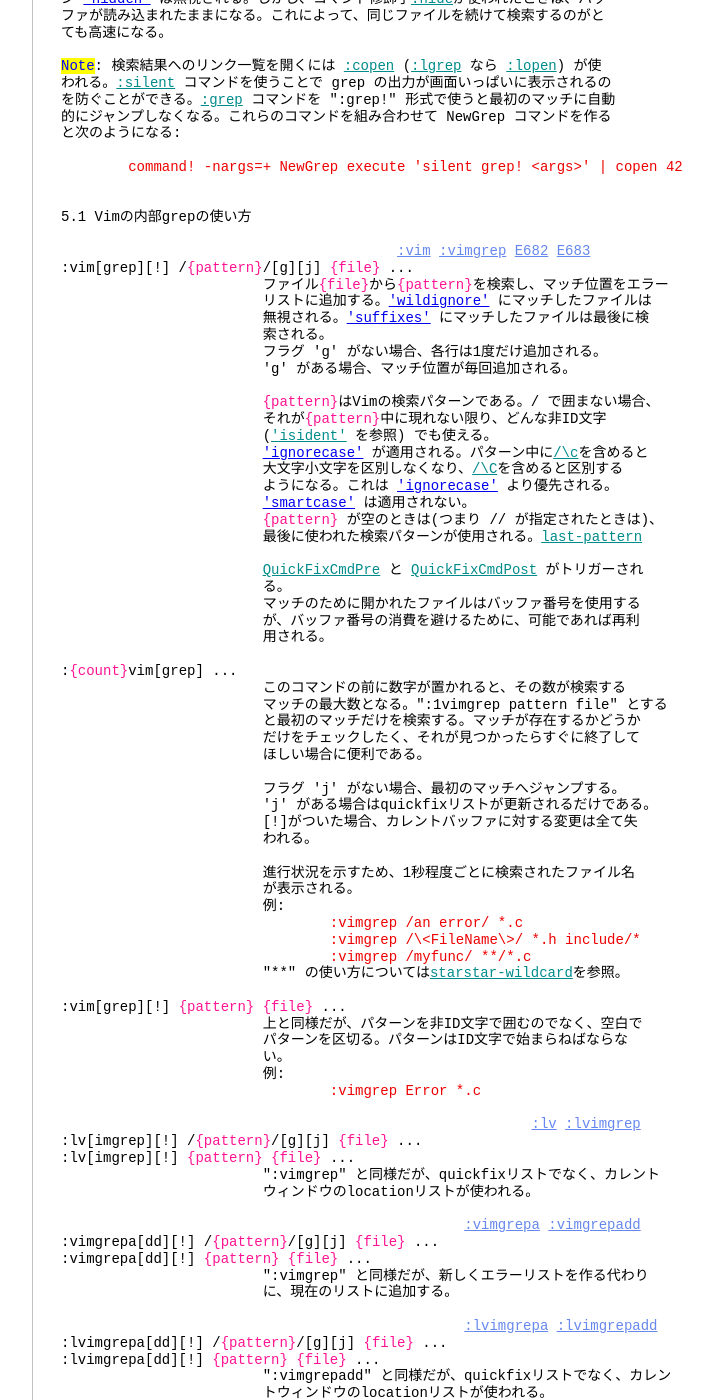
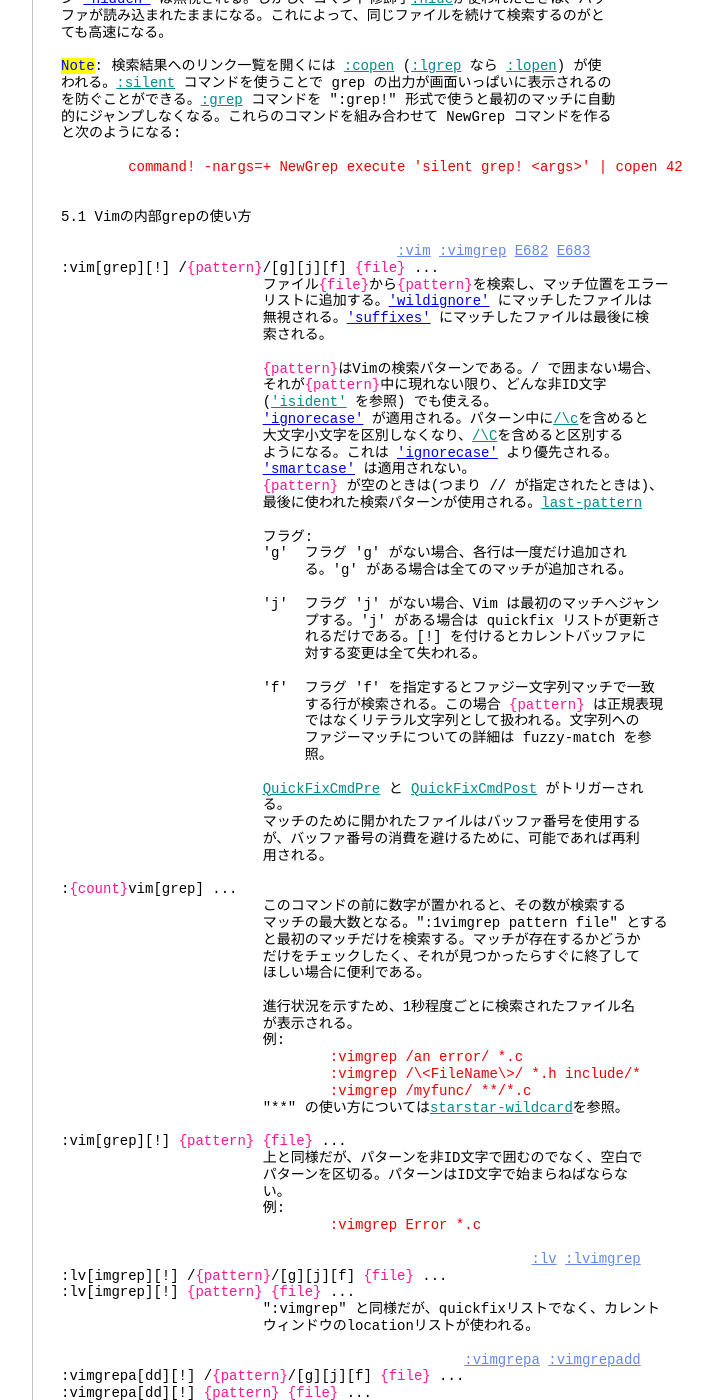
Before and after one commit to vim-jp/vimdoc-ja, a Jekyll site: the page built from quickfix.html, in a window 1280 px wide and 1400 px high, scrolled down 15930 px. Shown: the whole window, without its empty margins (340-1053 px from the left). Built offline with Jekyll 4.4.1, drawn with Linux system fonts in a browser that asks for light colours; nearby versions of some CDN libraries; comment, search, counter and statistics services are not loaded; some of the changed text lies outside the part shown.

Commit message:
Generated by GitHub workflow 1318974522
https://github.com/vim-jp/vimdoc-ja-working/actions/runs/1318974522

```diff
--- a/quickfix.html
+++ b/quickfix.html
@@ -3,7 +3,7 @@ layout: vimdoc
 helpname: 'quickfix'
 ---
 <div id='vimCodeElement'>
-<a class="Constant" href="quickfix.html" name="quickfix.txt">quickfix.txt</a>&nbsp;&nbsp;For&nbsp;<span class="Identifier">Vim バージョン 8.2.</span>&nbsp;&nbsp;Last change: 2021 Feb 05<br>
+<a class="Constant" href="quickfix.html" name="quickfix.txt">quickfix.txt</a>&nbsp;&nbsp;For&nbsp;<span class="Identifier">Vim バージョン 8.2.</span>&nbsp;&nbsp;Last change: 2021 May 22<br>
 <br>
 <br>
 &nbsp;&nbsp;&nbsp;&nbsp;&nbsp;&nbsp;&nbsp;&nbsp;&nbsp;&nbsp;&nbsp;&nbsp;&nbsp;&nbsp;&nbsp;&nbsp;<span class="Identifier">VIMリファレンスマニュアル&nbsp;&nbsp;&nbsp;&nbsp;by Bram Moolenaar</span><br>
@@ -954,13 +954,11 @@ Vimにはパターンを検索する方法が2つある: 内部grepと外部grep
 5.1 Vimの内部grepの使い方<br>
 <br>
 &nbsp;&nbsp;&nbsp;&nbsp;&nbsp;&nbsp;&nbsp;&nbsp;&nbsp;&nbsp;&nbsp;&nbsp;&nbsp;&nbsp;&nbsp;&nbsp;&nbsp;&nbsp;&nbsp;&nbsp;&nbsp;&nbsp;&nbsp;&nbsp;&nbsp;&nbsp;&nbsp;&nbsp;&nbsp;&nbsp;&nbsp;&nbsp;&nbsp;&nbsp;&nbsp;&nbsp;&nbsp;&nbsp;&nbsp;&nbsp;<a class="Constant" href="quickfix.html#:vim" name=":vim">:vim</a>&nbsp;<a class="Constant" href="quickfix.html#:vimgrep" name=":vimgrep">:vimgrep</a>&nbsp;<a class="Constant" href="quickfix.html#E682" name="E682">E682</a>&nbsp;<a class="Constant" href="quickfix.html#E683" name="E683">E683</a><br>
-:vim[grep][!] /<span class="Special">{pattern}</span>/[g][j]&nbsp;<span class="Special">{file}</span>&nbsp;...<br>
+:vim[grep][!] /<span class="Special">{pattern}</span>/[g][j][f]&nbsp;<span class="Special">{file}</span>&nbsp;...<br>
 &nbsp;&nbsp;&nbsp;&nbsp;&nbsp;&nbsp;&nbsp;&nbsp;&nbsp;&nbsp;&nbsp;&nbsp;&nbsp;&nbsp;&nbsp;&nbsp;&nbsp;&nbsp;&nbsp;&nbsp;&nbsp;&nbsp;&nbsp;&nbsp;ファイル<span class="Special">{file}</span>から<span class="Special">{pattern}</span>を検索し、マッチ位置をエラー<br>
 &nbsp;&nbsp;&nbsp;&nbsp;&nbsp;&nbsp;&nbsp;&nbsp;&nbsp;&nbsp;&nbsp;&nbsp;&nbsp;&nbsp;&nbsp;&nbsp;&nbsp;&nbsp;&nbsp;&nbsp;&nbsp;&nbsp;&nbsp;&nbsp;リストに追加する。<a class="Type" href="options.html#'wildignore'">'wildignore'</a>&nbsp;にマッチしたファイルは<br>
 &nbsp;&nbsp;&nbsp;&nbsp;&nbsp;&nbsp;&nbsp;&nbsp;&nbsp;&nbsp;&nbsp;&nbsp;&nbsp;&nbsp;&nbsp;&nbsp;&nbsp;&nbsp;&nbsp;&nbsp;&nbsp;&nbsp;&nbsp;&nbsp;無視される。<a class="Type" href="options.html#'suffixes'">'suffixes'</a>&nbsp;にマッチしたファイルは最後に検<br>
 &nbsp;&nbsp;&nbsp;&nbsp;&nbsp;&nbsp;&nbsp;&nbsp;&nbsp;&nbsp;&nbsp;&nbsp;&nbsp;&nbsp;&nbsp;&nbsp;&nbsp;&nbsp;&nbsp;&nbsp;&nbsp;&nbsp;&nbsp;&nbsp;索される。<br>
-&nbsp;&nbsp;&nbsp;&nbsp;&nbsp;&nbsp;&nbsp;&nbsp;&nbsp;&nbsp;&nbsp;&nbsp;&nbsp;&nbsp;&nbsp;&nbsp;&nbsp;&nbsp;&nbsp;&nbsp;&nbsp;&nbsp;&nbsp;&nbsp;フラグ 'g' がない場合、各行は1度だけ追加される。<br>
-&nbsp;&nbsp;&nbsp;&nbsp;&nbsp;&nbsp;&nbsp;&nbsp;&nbsp;&nbsp;&nbsp;&nbsp;&nbsp;&nbsp;&nbsp;&nbsp;&nbsp;&nbsp;&nbsp;&nbsp;&nbsp;&nbsp;&nbsp;&nbsp;'g' がある場合、マッチ位置が毎回追加される。<br>
 <br>
 &nbsp;&nbsp;&nbsp;&nbsp;&nbsp;&nbsp;&nbsp;&nbsp;&nbsp;&nbsp;&nbsp;&nbsp;&nbsp;&nbsp;&nbsp;&nbsp;&nbsp;&nbsp;&nbsp;&nbsp;&nbsp;&nbsp;&nbsp;&nbsp;<span class="Special">{pattern}</span>はVimの検索パターンである。/ で囲まない場合、<br>
 &nbsp;&nbsp;&nbsp;&nbsp;&nbsp;&nbsp;&nbsp;&nbsp;&nbsp;&nbsp;&nbsp;&nbsp;&nbsp;&nbsp;&nbsp;&nbsp;&nbsp;&nbsp;&nbsp;&nbsp;&nbsp;&nbsp;&nbsp;&nbsp;それが<span class="Special">{pattern}</span>中に現れない限り、どんな非ID文字<br>
@@ -972,6 +970,21 @@ Vimにはパターンを検索する方法が2つある: 内部grepと外部grep
 &nbsp;&nbsp;&nbsp;&nbsp;&nbsp;&nbsp;&nbsp;&nbsp;&nbsp;&nbsp;&nbsp;&nbsp;&nbsp;&nbsp;&nbsp;&nbsp;&nbsp;&nbsp;&nbsp;&nbsp;&nbsp;&nbsp;&nbsp;&nbsp;<span class="Special">{pattern}</span>&nbsp;が空のときは(つまり // が指定されたときは)、<br>
 &nbsp;&nbsp;&nbsp;&nbsp;&nbsp;&nbsp;&nbsp;&nbsp;&nbsp;&nbsp;&nbsp;&nbsp;&nbsp;&nbsp;&nbsp;&nbsp;&nbsp;&nbsp;&nbsp;&nbsp;&nbsp;&nbsp;&nbsp;&nbsp;最後に使われた検索パターンが使用される。<a class="Identifier" href="pattern.html#last-pattern">last-pattern</a><br>
 <br>
+&nbsp;&nbsp;&nbsp;&nbsp;&nbsp;&nbsp;&nbsp;&nbsp;&nbsp;&nbsp;&nbsp;&nbsp;&nbsp;&nbsp;&nbsp;&nbsp;&nbsp;&nbsp;&nbsp;&nbsp;&nbsp;&nbsp;&nbsp;&nbsp;フラグ:<br>
+&nbsp;&nbsp;&nbsp;&nbsp;&nbsp;&nbsp;&nbsp;&nbsp;&nbsp;&nbsp;&nbsp;&nbsp;&nbsp;&nbsp;&nbsp;&nbsp;&nbsp;&nbsp;&nbsp;&nbsp;&nbsp;&nbsp;&nbsp;&nbsp;'g'&nbsp;&nbsp;フラグ 'g' がない場合、各行は一度だけ追加され<br>
+&nbsp;&nbsp;&nbsp;&nbsp;&nbsp;&nbsp;&nbsp;&nbsp;&nbsp;&nbsp;&nbsp;&nbsp;&nbsp;&nbsp;&nbsp;&nbsp;&nbsp;&nbsp;&nbsp;&nbsp;&nbsp;&nbsp;&nbsp;&nbsp;&nbsp;&nbsp;&nbsp;&nbsp; る。'g' がある場合は全てのマッチが追加される。<br>
+<br>
+&nbsp;&nbsp;&nbsp;&nbsp;&nbsp;&nbsp;&nbsp;&nbsp;&nbsp;&nbsp;&nbsp;&nbsp;&nbsp;&nbsp;&nbsp;&nbsp;&nbsp;&nbsp;&nbsp;&nbsp;&nbsp;&nbsp;&nbsp;&nbsp;'j'&nbsp;&nbsp;フラグ 'j' がない場合、Vim は最初のマッチへジャン<br>
+&nbsp;&nbsp;&nbsp;&nbsp;&nbsp;&nbsp;&nbsp;&nbsp;&nbsp;&nbsp;&nbsp;&nbsp;&nbsp;&nbsp;&nbsp;&nbsp;&nbsp;&nbsp;&nbsp;&nbsp;&nbsp;&nbsp;&nbsp;&nbsp;&nbsp;&nbsp;&nbsp;&nbsp; プする。'j' がある場合は quickfix リストが更新さ<br>
+&nbsp;&nbsp;&nbsp;&nbsp;&nbsp;&nbsp;&nbsp;&nbsp;&nbsp;&nbsp;&nbsp;&nbsp;&nbsp;&nbsp;&nbsp;&nbsp;&nbsp;&nbsp;&nbsp;&nbsp;&nbsp;&nbsp;&nbsp;&nbsp;&nbsp;&nbsp;&nbsp;&nbsp; れるだけである。[!] を付けるとカレントバッファに<br>
+&nbsp;&nbsp;&nbsp;&nbsp;&nbsp;&nbsp;&nbsp;&nbsp;&nbsp;&nbsp;&nbsp;&nbsp;&nbsp;&nbsp;&nbsp;&nbsp;&nbsp;&nbsp;&nbsp;&nbsp;&nbsp;&nbsp;&nbsp;&nbsp;&nbsp;&nbsp;&nbsp;&nbsp; 対する変更は全て失われる。<br>
+<br>
+&nbsp;&nbsp;&nbsp;&nbsp;&nbsp;&nbsp;&nbsp;&nbsp;&nbsp;&nbsp;&nbsp;&nbsp;&nbsp;&nbsp;&nbsp;&nbsp;&nbsp;&nbsp;&nbsp;&nbsp;&nbsp;&nbsp;&nbsp;&nbsp;'f'&nbsp;&nbsp;フラグ 'f' を指定するとファジー文字列マッチで一致<br>
+&nbsp;&nbsp;&nbsp;&nbsp;&nbsp;&nbsp;&nbsp;&nbsp;&nbsp;&nbsp;&nbsp;&nbsp;&nbsp;&nbsp;&nbsp;&nbsp;&nbsp;&nbsp;&nbsp;&nbsp;&nbsp;&nbsp;&nbsp;&nbsp;&nbsp;&nbsp;&nbsp;&nbsp; する行が検索される。この場合&nbsp;<span class="Special">{pattern}</span>&nbsp;は正規表現<br>
+&nbsp;&nbsp;&nbsp;&nbsp;&nbsp;&nbsp;&nbsp;&nbsp;&nbsp;&nbsp;&nbsp;&nbsp;&nbsp;&nbsp;&nbsp;&nbsp;&nbsp;&nbsp;&nbsp;&nbsp;&nbsp;&nbsp;&nbsp;&nbsp;&nbsp;&nbsp;&nbsp;&nbsp; ではなくリテラル文字列として扱われる。文字列への<br>
+&nbsp;&nbsp;&nbsp;&nbsp;&nbsp;&nbsp;&nbsp;&nbsp;&nbsp;&nbsp;&nbsp;&nbsp;&nbsp;&nbsp;&nbsp;&nbsp;&nbsp;&nbsp;&nbsp;&nbsp;&nbsp;&nbsp;&nbsp;&nbsp;&nbsp;&nbsp;&nbsp;&nbsp; ファジーマッチについての詳細は&nbsp;<span class="MissingTag">fuzzy-match</span>&nbsp;を参<br>
+&nbsp;&nbsp;&nbsp;&nbsp;&nbsp;&nbsp;&nbsp;&nbsp;&nbsp;&nbsp;&nbsp;&nbsp;&nbsp;&nbsp;&nbsp;&nbsp;&nbsp;&nbsp;&nbsp;&nbsp;&nbsp;&nbsp;&nbsp;&nbsp;&nbsp;&nbsp;&nbsp;&nbsp; 照。<br>
+<br>
 &nbsp;&nbsp;&nbsp;&nbsp;&nbsp;&nbsp;&nbsp;&nbsp;&nbsp;&nbsp;&nbsp;&nbsp;&nbsp;&nbsp;&nbsp;&nbsp;&nbsp;&nbsp;&nbsp;&nbsp;&nbsp;&nbsp;&nbsp;&nbsp;<a class="Identifier" href="autocmd.html#QuickFixCmdPre">QuickFixCmdPre</a>&nbsp;と&nbsp;<a class="Identifier" href="autocmd.html#QuickFixCmdPost">QuickFixCmdPost</a>&nbsp;がトリガーされ<br>
 &nbsp;&nbsp;&nbsp;&nbsp;&nbsp;&nbsp;&nbsp;&nbsp;&nbsp;&nbsp;&nbsp;&nbsp;&nbsp;&nbsp;&nbsp;&nbsp;&nbsp;&nbsp;&nbsp;&nbsp;&nbsp;&nbsp;&nbsp;&nbsp;る。<br>
 &nbsp;&nbsp;&nbsp;&nbsp;&nbsp;&nbsp;&nbsp;&nbsp;&nbsp;&nbsp;&nbsp;&nbsp;&nbsp;&nbsp;&nbsp;&nbsp;&nbsp;&nbsp;&nbsp;&nbsp;&nbsp;&nbsp;&nbsp;&nbsp;マッチのために開かれたファイルはバッファ番号を使用する<br>
@@ -984,11 +997,6 @@ Vimにはパターンを検索する方法が2つある: 内部grepと外部grep
 &nbsp;&nbsp;&nbsp;&nbsp;&nbsp;&nbsp;&nbsp;&nbsp;&nbsp;&nbsp;&nbsp;&nbsp;&nbsp;&nbsp;&nbsp;&nbsp;&nbsp;&nbsp;&nbsp;&nbsp;&nbsp;&nbsp;&nbsp;&nbsp;と最初のマッチだけを検索する。マッチが存在するかどうか<br>
 &nbsp;&nbsp;&nbsp;&nbsp;&nbsp;&nbsp;&nbsp;&nbsp;&nbsp;&nbsp;&nbsp;&nbsp;&nbsp;&nbsp;&nbsp;&nbsp;&nbsp;&nbsp;&nbsp;&nbsp;&nbsp;&nbsp;&nbsp;&nbsp;だけをチェックしたく、それが見つかったらすぐに終了して<br>
 &nbsp;&nbsp;&nbsp;&nbsp;&nbsp;&nbsp;&nbsp;&nbsp;&nbsp;&nbsp;&nbsp;&nbsp;&nbsp;&nbsp;&nbsp;&nbsp;&nbsp;&nbsp;&nbsp;&nbsp;&nbsp;&nbsp;&nbsp;&nbsp;ほしい場合に便利である。<br>
-<br>
-&nbsp;&nbsp;&nbsp;&nbsp;&nbsp;&nbsp;&nbsp;&nbsp;&nbsp;&nbsp;&nbsp;&nbsp;&nbsp;&nbsp;&nbsp;&nbsp;&nbsp;&nbsp;&nbsp;&nbsp;&nbsp;&nbsp;&nbsp;&nbsp;フラグ 'j' がない場合、最初のマッチへジャンプする。<br>
-&nbsp;&nbsp;&nbsp;&nbsp;&nbsp;&nbsp;&nbsp;&nbsp;&nbsp;&nbsp;&nbsp;&nbsp;&nbsp;&nbsp;&nbsp;&nbsp;&nbsp;&nbsp;&nbsp;&nbsp;&nbsp;&nbsp;&nbsp;&nbsp;'j' がある場合はquickfixリストが更新されるだけである。<br>
-&nbsp;&nbsp;&nbsp;&nbsp;&nbsp;&nbsp;&nbsp;&nbsp;&nbsp;&nbsp;&nbsp;&nbsp;&nbsp;&nbsp;&nbsp;&nbsp;&nbsp;&nbsp;&nbsp;&nbsp;&nbsp;&nbsp;&nbsp;&nbsp;[!]がついた場合、カレントバッファに対する変更は全て失<br>
-&nbsp;&nbsp;&nbsp;&nbsp;&nbsp;&nbsp;&nbsp;&nbsp;&nbsp;&nbsp;&nbsp;&nbsp;&nbsp;&nbsp;&nbsp;&nbsp;&nbsp;&nbsp;&nbsp;&nbsp;&nbsp;&nbsp;&nbsp;&nbsp;われる。<br>
 <br>
 &nbsp;&nbsp;&nbsp;&nbsp;&nbsp;&nbsp;&nbsp;&nbsp;&nbsp;&nbsp;&nbsp;&nbsp;&nbsp;&nbsp;&nbsp;&nbsp;&nbsp;&nbsp;&nbsp;&nbsp;&nbsp;&nbsp;&nbsp;&nbsp;進行状況を示すため、1秒程度ごとに検索されたファイル名<br>
 &nbsp;&nbsp;&nbsp;&nbsp;&nbsp;&nbsp;&nbsp;&nbsp;&nbsp;&nbsp;&nbsp;&nbsp;&nbsp;&nbsp;&nbsp;&nbsp;&nbsp;&nbsp;&nbsp;&nbsp;&nbsp;&nbsp;&nbsp;&nbsp;が表示される。<br>
@@ -1006,19 +1014,19 @@ Vimにはパターンを検索する方法が2つある: 内部grepと外部grep
 <div class="helpExample">&nbsp;&nbsp;&nbsp;&nbsp;&nbsp;&nbsp;&nbsp;&nbsp;&nbsp;&nbsp;&nbsp;&nbsp;&nbsp;&nbsp;&nbsp;&nbsp;&nbsp;&nbsp;&nbsp;&nbsp;&nbsp;&nbsp;&nbsp;&nbsp;&nbsp;&nbsp;&nbsp;&nbsp;&nbsp;&nbsp;&nbsp;&nbsp;:vimgrep Error *.c</div>
 <br>
 &nbsp;&nbsp;&nbsp;&nbsp;&nbsp;&nbsp;&nbsp;&nbsp;&nbsp;&nbsp;&nbsp;&nbsp;&nbsp;&nbsp;&nbsp;&nbsp;&nbsp;&nbsp;&nbsp;&nbsp;&nbsp;&nbsp;&nbsp;&nbsp;&nbsp;&nbsp;&nbsp;&nbsp;&nbsp;&nbsp;&nbsp;&nbsp;&nbsp;&nbsp;&nbsp;&nbsp;&nbsp;&nbsp;&nbsp;&nbsp;&nbsp;&nbsp;&nbsp;&nbsp;&nbsp;&nbsp;&nbsp;&nbsp;&nbsp;&nbsp;&nbsp;&nbsp;&nbsp;&nbsp;&nbsp;&nbsp;<a class="Constant" href="quickfix.html#:lv" name=":lv">:lv</a>&nbsp;<a class="Constant" href="quickfix.html#:lvimgrep" name=":lvimgrep">:lvimgrep</a><br>
-:lv[imgrep][!] /<span class="Special">{pattern}</span>/[g][j]&nbsp;<span class="Special">{file}</span>&nbsp;...<br>
+:lv[imgrep][!] /<span class="Special">{pattern}</span>/[g][j][f]&nbsp;<span class="Special">{file}</span>&nbsp;...<br>
 :lv[imgrep][!]&nbsp;<span class="Special">{pattern}</span>&nbsp;<span class="Special">{file}</span>&nbsp;...<br>
 &nbsp;&nbsp;&nbsp;&nbsp;&nbsp;&nbsp;&nbsp;&nbsp;&nbsp;&nbsp;&nbsp;&nbsp;&nbsp;&nbsp;&nbsp;&nbsp;&nbsp;&nbsp;&nbsp;&nbsp;&nbsp;&nbsp;&nbsp;&nbsp;&quot;:vimgrep&quot; と同様だが、quickfixリストでなく、カレント<br>
 &nbsp;&nbsp;&nbsp;&nbsp;&nbsp;&nbsp;&nbsp;&nbsp;&nbsp;&nbsp;&nbsp;&nbsp;&nbsp;&nbsp;&nbsp;&nbsp;&nbsp;&nbsp;&nbsp;&nbsp;&nbsp;&nbsp;&nbsp;&nbsp;ウィンドウのlocationリストが使われる。<br>
 <br>
 &nbsp;&nbsp;&nbsp;&nbsp;&nbsp;&nbsp;&nbsp;&nbsp;&nbsp;&nbsp;&nbsp;&nbsp;&nbsp;&nbsp;&nbsp;&nbsp;&nbsp;&nbsp;&nbsp;&nbsp;&nbsp;&nbsp;&nbsp;&nbsp;&nbsp;&nbsp;&nbsp;&nbsp;&nbsp;&nbsp;&nbsp;&nbsp;&nbsp;&nbsp;&nbsp;&nbsp;&nbsp;&nbsp;&nbsp;&nbsp;&nbsp;&nbsp;&nbsp;&nbsp;&nbsp;&nbsp;&nbsp;&nbsp;<a class="Constant" href="quickfix.html#:vimgrepa" name=":vimgrepa">:vimgrepa</a>&nbsp;<a class="Constant" href="quickfix.html#:vimgrepadd" name=":vimgrepadd">:vimgrepadd</a><br>
-:vimgrepa[dd][!] /<span class="Special">{pattern}</span>/[g][j]&nbsp;<span class="Special">{file}</span>&nbsp;...<br>
+:vimgrepa[dd][!] /<span class="Special">{pattern}</span>/[g][j][f]&nbsp;<span class="Special">{file}</span>&nbsp;...<br>
 :vimgrepa[dd][!]&nbsp;<span class="Special">{pattern}</span>&nbsp;<span class="Special">{file}</span>&nbsp;...<br>
 &nbsp;&nbsp;&nbsp;&nbsp;&nbsp;&nbsp;&nbsp;&nbsp;&nbsp;&nbsp;&nbsp;&nbsp;&nbsp;&nbsp;&nbsp;&nbsp;&nbsp;&nbsp;&nbsp;&nbsp;&nbsp;&nbsp;&nbsp;&nbsp;&quot;:vimgrep&quot; と同様だが、新しくエラーリストを作る代わり<br>
 &nbsp;&nbsp;&nbsp;&nbsp;&nbsp;&nbsp;&nbsp;&nbsp;&nbsp;&nbsp;&nbsp;&nbsp;&nbsp;&nbsp;&nbsp;&nbsp;&nbsp;&nbsp;&nbsp;&nbsp;&nbsp;&nbsp;&nbsp;&nbsp;に、現在のリストに追加する。<br>
 <br>
 &nbsp;&nbsp;&nbsp;&nbsp;&nbsp;&nbsp;&nbsp;&nbsp;&nbsp;&nbsp;&nbsp;&nbsp;&nbsp;&nbsp;&nbsp;&nbsp;&nbsp;&nbsp;&nbsp;&nbsp;&nbsp;&nbsp;&nbsp;&nbsp;&nbsp;&nbsp;&nbsp;&nbsp;&nbsp;&nbsp;&nbsp;&nbsp;&nbsp;&nbsp;&nbsp;&nbsp;&nbsp;&nbsp;&nbsp;&nbsp;&nbsp;&nbsp;&nbsp;&nbsp;&nbsp;&nbsp;&nbsp;&nbsp;<a class="Constant" href="quickfix.html#:lvimgrepa" name=":lvimgrepa">:lvimgrepa</a>&nbsp;<a class="Constant" href="quickfix.html#:lvimgrepadd" name=":lvimgrepadd">:lvimgrepadd</a><br>
-:lvimgrepa[dd][!] /<span class="Special">{pattern}</span>/[g][j]&nbsp;<span class="Special">{file}</span>&nbsp;...<br>
+:lvimgrepa[dd][!] /<span class="Special">{pattern}</span>/[g][j][f]&nbsp;<span class="Special">{file}</span>&nbsp;...<br>
 :lvimgrepa[dd][!]&nbsp;<span class="Special">{pattern}</span>&nbsp;<span class="Special">{file}</span>&nbsp;...<br>
 &nbsp;&nbsp;&nbsp;&nbsp;&nbsp;&nbsp;&nbsp;&nbsp;&nbsp;&nbsp;&nbsp;&nbsp;&nbsp;&nbsp;&nbsp;&nbsp;&nbsp;&nbsp;&nbsp;&nbsp;&nbsp;&nbsp;&nbsp;&nbsp;&quot;:vimgrepadd&quot; と同様だが、quickfixリストでなく、カレン<br>
 &nbsp;&nbsp;&nbsp;&nbsp;&nbsp;&nbsp;&nbsp;&nbsp;&nbsp;&nbsp;&nbsp;&nbsp;&nbsp;&nbsp;&nbsp;&nbsp;&nbsp;&nbsp;&nbsp;&nbsp;&nbsp;&nbsp;&nbsp;&nbsp;トウィンドウのlocationリストが使われる。<br>
@@ -1316,7 +1324,8 @@ Vimは任意の長さの行を読み取るが、最初の4095バイトのみが
 &nbsp;&nbsp;&nbsp;&nbsp;&nbsp;&nbsp;&nbsp;&nbsp;%f&nbsp;&nbsp;&nbsp;&nbsp;&nbsp;&nbsp;&nbsp;&nbsp;&nbsp;&nbsp;&nbsp;&nbsp;&nbsp;&nbsp;ファイル名 (文字列を検索)<br>
 &nbsp;&nbsp;&nbsp;&nbsp;&nbsp;&nbsp;&nbsp;&nbsp;%o&nbsp;&nbsp;&nbsp;&nbsp;&nbsp;&nbsp;&nbsp;&nbsp;&nbsp;&nbsp;&nbsp;&nbsp;&nbsp;&nbsp;モジュール名 (文字列を検索)<br>
 &nbsp;&nbsp;&nbsp;&nbsp;&nbsp;&nbsp;&nbsp;&nbsp;%l&nbsp;&nbsp;&nbsp;&nbsp;&nbsp;&nbsp;&nbsp;&nbsp;&nbsp;&nbsp;&nbsp;&nbsp;&nbsp;&nbsp;行番号 (数字を検索)<br>
-&nbsp;&nbsp;&nbsp;&nbsp;&nbsp;&nbsp;&nbsp;&nbsp;%c&nbsp;&nbsp;&nbsp;&nbsp;&nbsp;&nbsp;&nbsp;&nbsp;&nbsp;&nbsp;&nbsp;&nbsp;&nbsp;&nbsp;桁番号 (エラーの桁を表す数字 (<span class="Special">&lt;Tab&gt;</span>1個は1桁と数える))<br>
+&nbsp;&nbsp;&nbsp;&nbsp;&nbsp;&nbsp;&nbsp;&nbsp;%c&nbsp;&nbsp;&nbsp;&nbsp;&nbsp;&nbsp;&nbsp;&nbsp;&nbsp;&nbsp;&nbsp;&nbsp;&nbsp;&nbsp;桁番号 (エラーの桁を表す数字。バイトインデックス。<br>
+&nbsp;&nbsp;&nbsp;&nbsp;&nbsp;&nbsp;&nbsp;&nbsp;&nbsp;&nbsp;&nbsp;&nbsp;&nbsp;&nbsp;&nbsp;&nbsp;&nbsp;&nbsp;&nbsp;&nbsp;&nbsp;&nbsp;&nbsp;&nbsp;<span class="Special">&lt;Tab&gt;</span>1個は1桁と数える)<br>
 &nbsp;&nbsp;&nbsp;&nbsp;&nbsp;&nbsp;&nbsp;&nbsp;%v&nbsp;&nbsp;&nbsp;&nbsp;&nbsp;&nbsp;&nbsp;&nbsp;&nbsp;&nbsp;&nbsp;&nbsp;&nbsp;&nbsp;画面上の桁番号 (エラーの画面上の桁を表す番号 (<span class="Special">&lt;Tab&gt;</span>1個<br>
 &nbsp;&nbsp;&nbsp;&nbsp;&nbsp;&nbsp;&nbsp;&nbsp;&nbsp;&nbsp;&nbsp;&nbsp;&nbsp;&nbsp;&nbsp;&nbsp;&nbsp;&nbsp;&nbsp;&nbsp;&nbsp;&nbsp;&nbsp;&nbsp;はスクリーン上8桁と数える))<br>
 &nbsp;&nbsp;&nbsp;&nbsp;&nbsp;&nbsp;&nbsp;&nbsp;%t&nbsp;&nbsp;&nbsp;&nbsp;&nbsp;&nbsp;&nbsp;&nbsp;&nbsp;&nbsp;&nbsp;&nbsp;&nbsp;&nbsp;エラーの種類 (1文字を検索):<br>
```
